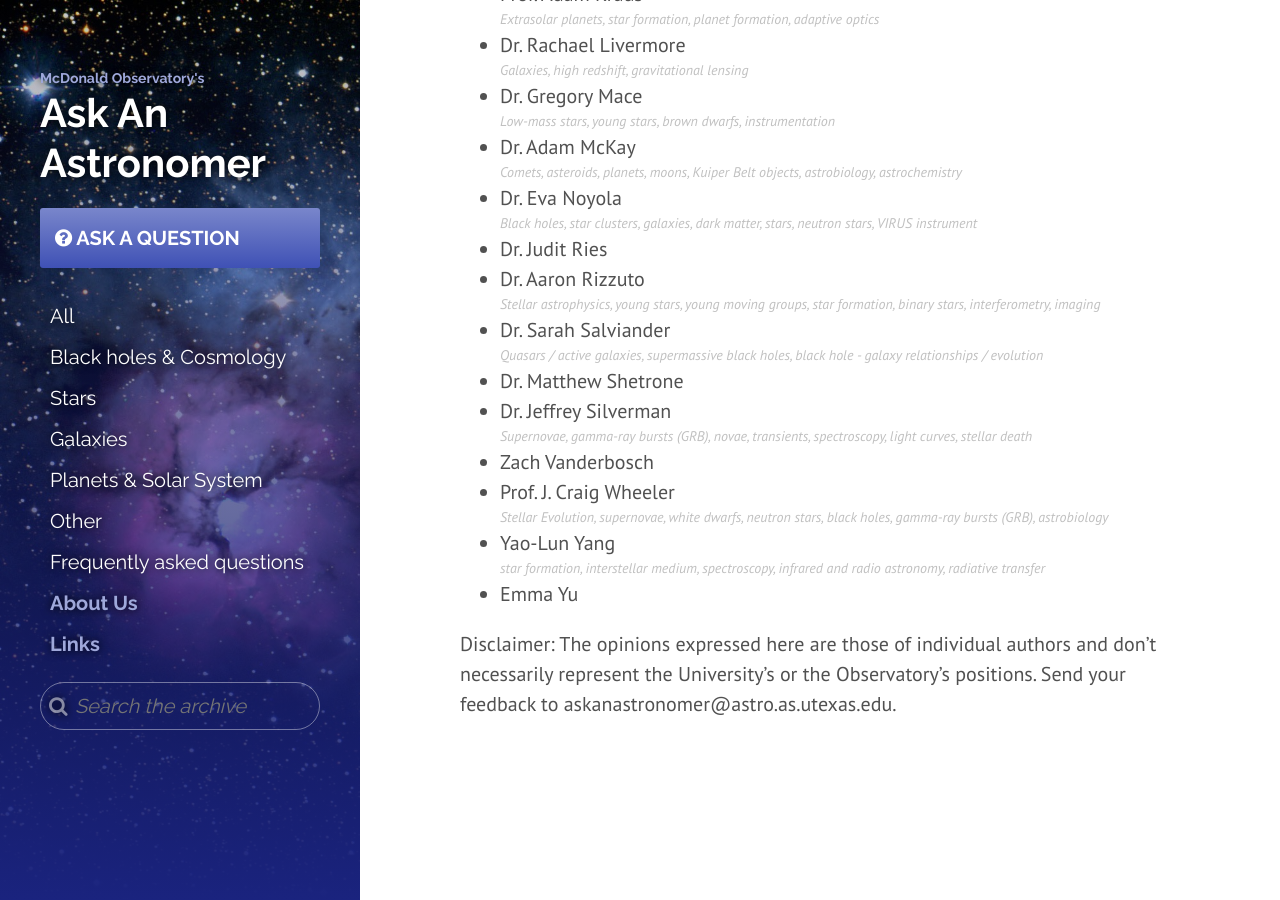
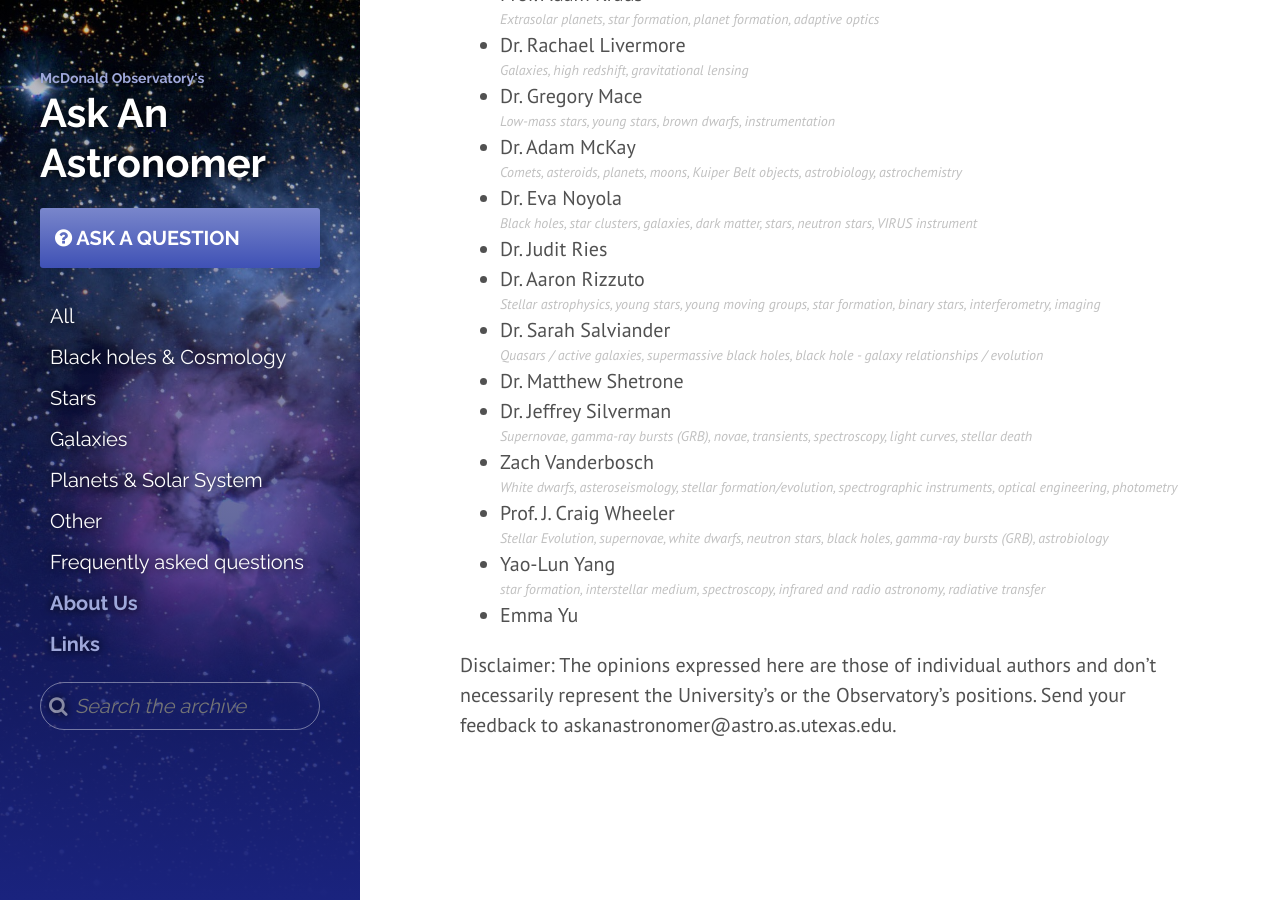
Before and after one commit to askanastronomer/askanastronomer.github.io, a Jekyll site: the page built from about.md, in a window 1280 px wide and 900 px high, scrolled down 1048 px. Built offline with Jekyll 4.4.1, drawn with Linux system fonts in a browser that asks for light colours; nearby versions of some CDN libraries.

Commit message:
Added ZV's specialties

```diff
--- a/about.md
+++ b/about.md
@@ -34,7 +34,7 @@ font-size:0.7rem;
 * Dr. Sarah Salviander *Quasars / active galaxies, supermassive black holes, black hole - galaxy relationships / evolution*
 * Dr. Matthew Shetrone
 * Dr. Jeffrey Silverman *Supernovae, gamma-ray bursts (GRB), novae, transients, spectroscopy, light curves, stellar death*
-* Zach Vanderbosch
+* Zach Vanderbosch *White dwarfs, asteroseismology, stellar formation/evolution, spectrographic instruments, optical engineering, photometry*
 * Prof. J. Craig Wheeler *Stellar Evolution, supernovae, white dwarfs, neutron stars, black holes, gamma-ray bursts (GRB), astrobiology*
 * Yao-Lun Yang *star formation, interstellar medium, spectroscopy, infrared and radio astronomy, radiative transfer*
 * Emma Yu
```
